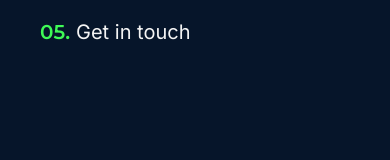
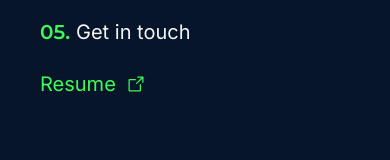
Before and after one commit to Richy-irad/portfolio, a Next.js app: page / in a window 390 px wide. Both pictures are taken after a click on the button 354 px from the left and 48 px from the top of the page. Shown: the part 278-438 px from the top of the page. Built offline with nearby package versions, Linux system fonts and the light colour scheme; a web font is replaced by a local one.

Commit message:
add Resume link to mobile view

```diff
--- a/src/components/navbar.tsx
+++ b/src/components/navbar.tsx
@@ -76,6 +76,23 @@ export default function Navbar() {
                   <span className="text-light-100">{link.name}</span>
                 </Popover.Button>
               ))}
+              <Popover.Button
+                as={Link}
+                href="/resume.pdf"
+                target="_blank"
+                className="flex gap-2.5 items-center text-xl"
+              >
+                <span className="text-foreground">Resume</span>
+                <svg
+                  xmlns="http://www.w3.org/2000/svg"
+                  width="20"
+                  height="20"
+                  className="fill-foreground"
+                  viewBox="0 0 256 256"
+                >
+                  <path d="M224,104a8,8,0,0,1-16,0V59.32l-66.33,66.34a8,8,0,0,1-11.32-11.32L196.68,48H152a8,8,0,0,1,0-16h64a8,8,0,0,1,8,8Zm-40,24a8,8,0,0,0-8,8v72H48V80h72a8,8,0,0,0,0-16H48A16,16,0,0,0,32,80V208a16,16,0,0,0,16,16H176a16,16,0,0,0,16-16V136A8,8,0,0,0,184,128Z"></path>
+                </svg>
+              </Popover.Button>
             </>
           )}
         </Popover.Panel>
```
